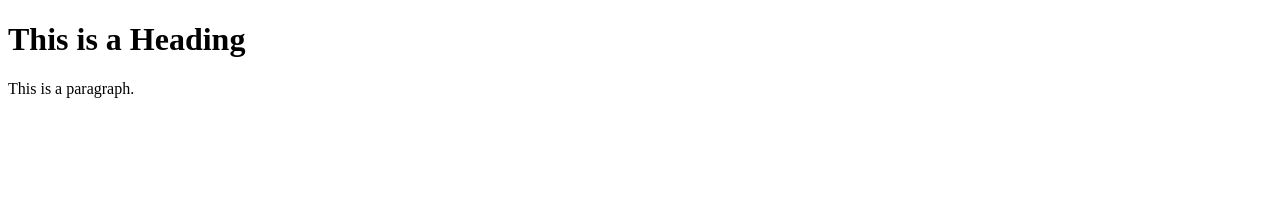
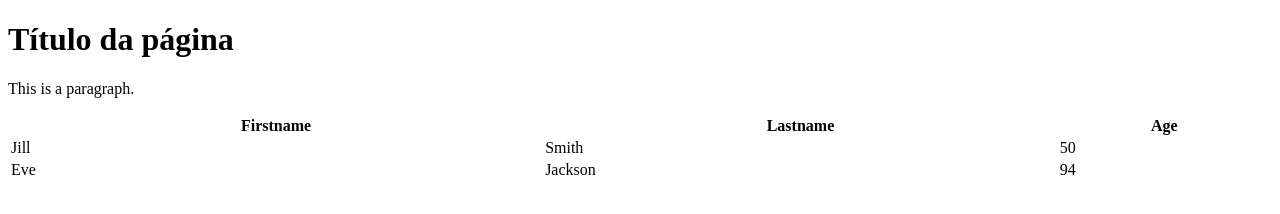
Before and after one commit to Clovison/My-Test, a plain HTML site: page index.html in a window 1280 px wide. Drawn offline with Linux system fonts and the light colour scheme.

Commit message:
adição de table a página e alteração do título

```diff
--- a/index.html
+++ b/index.html
@@ -5,8 +5,25 @@
 </head>
 <body>
 
-<h1>This is a Heading</h1>
+<h1>Título da página</h1>
 <p>This is a paragraph.</p>
 
+ <table style="width:100%">
+  <tr>
+    <th>Firstname</th>
+    <th>Lastname</th>
+    <th>Age</th>
+  </tr>
+  <tr>
+    <td>Jill</td>
+    <td>Smith</td>
+    <td>50</td>
+  </tr>
+  <tr>
+    <td>Eve</td>
+    <td>Jackson</td>
+    <td>94</td>
+  </tr>
+</table>
 </body>
 </html>
```
